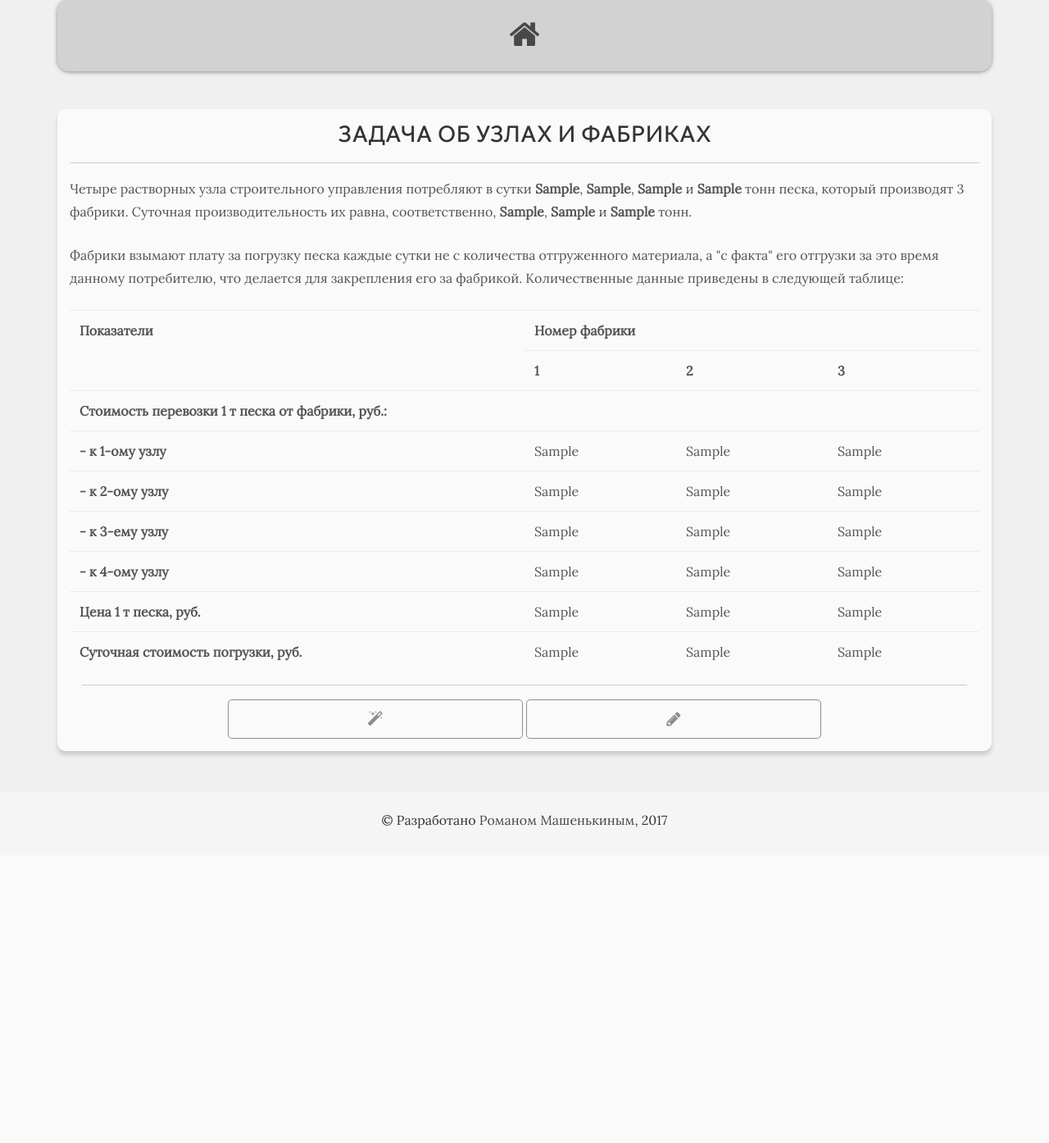
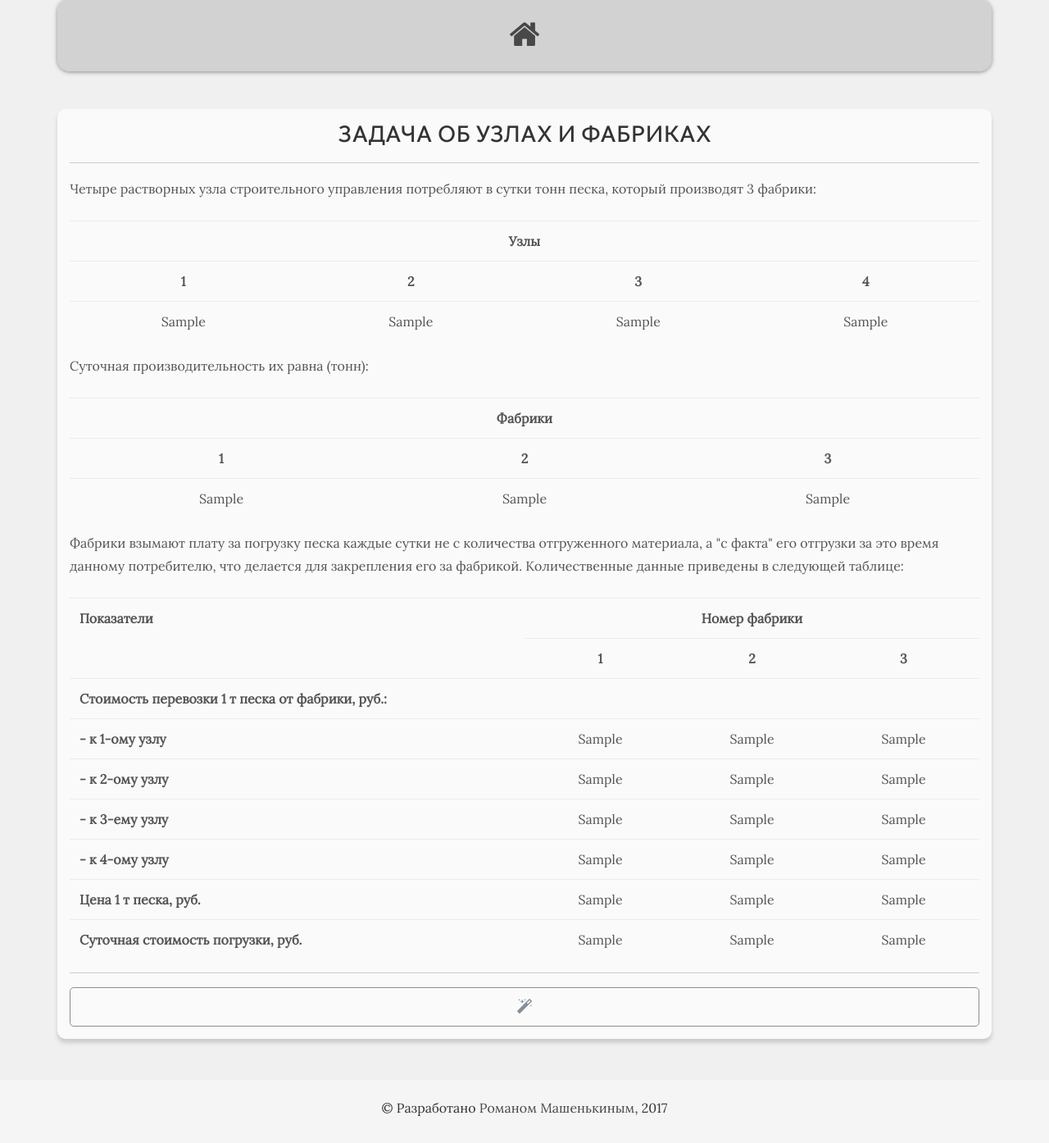
Before and after one commit to GUSAR1T0/TransportationProblem, a Django app: template templates/main.html in a window 1280 px wide. Shown: the part 132-1526 px from the top of the page at 82% size. Before the commit the page ends 1143 px from the top, so only its background shows below. Run offline with Django 3.2, Linux system fonts and the light colour scheme; the template is opened without the code that fills it: most values are stand-ins (such as "Sample title", 1, 10 or a date in 2020); some libraries are stand-ins or nearby versions.

Commit message:
Add main page with description of transportation problem
Signed-off-by: Roman Mashenkin <xromash@vxdesign.store>

```diff
--- a/templates/main.html
+++ b/templates/main.html
@@ -8,13 +8,58 @@
                     <h3 align="center">ЗАДАЧА ОБ УЗЛАХ И ФАБРИКАХ</h3>
                     <hr>
                     <p>
-                        Четыре растворных узла строительного управления потребляют в сутки
-                        <strong>{{ constants.CONSUMPTION.0 }}</strong>, <strong>{{ constants.CONSUMPTION.1 }}</strong>,
-                        <strong>{{ constants.CONSUMPTION.2 }}</strong> и <strong>{{ constants.CONSUMPTION.3 }}</strong>
-                        тонн песка, который производят 3 фабрики. Суточная производительность их равна, соответственно,
-                        <strong>{{ constants.PRODUCTIVITY.0 }}</strong>, <strong>{{ constants.PRODUCTIVITY.1 }}</strong>
-                        и <strong>{{ constants.PRODUCTIVITY.2 }}</strong> тонн.
+                        Четыре растворных узла строительного управления потребляют в сутки тонн песка, который
+                        производят 3 фабрики:
                     </p>
+                    <table class="table table-hover" width="100%">
+                        <tr>
+                            <th colspan="4" scope="colgroup" style="text-align: center">Узлы</th>
+                        </tr>
+                        <tr>
+                            <th scope="colgroup" style="text-align: center">1</th>
+                            <th scope="colgroup" style="text-align: center">2</th>
+                            <th scope="colgroup" style="text-align: center">3</th>
+                            <th scope="colgroup" style="text-align: center">4</th>
+                        </tr>
+                        <tr>
+                            <td style="text-align: center" contenteditable>
+                            {{ constants.CONSUMPTION.0 }}
+                            </td>
+                            <td style="text-align: center" contenteditable>
+                            {{ constants.CONSUMPTION.1 }}
+                            </td>
+                            <td style="text-align: center" contenteditable>
+                            {{ constants.CONSUMPTION.2 }}
+                            </td>
+                            <td style="text-align: center" contenteditable>
+                            {{ constants.CONSUMPTION.3 }}
+                            </td>
+                        </tr>
+                    </table>
+                    <p>
+                    Суточная производительность их равна (тонн):
+                    </p>
+                    <table class="table table-hover" width="100%">
+                        <tr>
+                            <th colspan="3" scope="colgroup" style="text-align: center">Фабрики</th>
+                        </tr>
+                        <tr>
+                            <th scope="colgroup" style="text-align: center">1</th>
+                            <th scope="colgroup" style="text-align: center">2</th>
+                            <th scope="colgroup" style="text-align: center">3</th>
+                        </tr>
+                        <tr>
+                            <td style="text-align: center" contenteditable>
+                            {{ constants.PRODUCTIVITY.0 }}
+                            </td>
+                            <td style="text-align: center" contenteditable>
+                            {{ constants.PRODUCTIVITY.1 }}
+                            </td>
+                            <td style="text-align: center" contenteditable>
+                            {{ constants.PRODUCTIVITY.2 }}
+                            </td>
+                        </tr>
+                    </table>
                     <p>
                         Фабрики взымают плату за погрузку песка каждые сутки не с количества отгруженного материала, а
                         "с факта" его отгрузки за это время данному потребителю, что делается для закрепления его за
@@ -23,12 +68,12 @@
                     <table class="table table-hover" width="100%">
                         <tr>
                             <th rowspan="2">Показатели</th>
-                            <th colspan="3" scope="colgroup">Номер фабрики</th>
+                            <th colspan="3" scope="colgroup" style="text-align: center">Номер фабрики</th>
                         </tr>
                         <tr>
-                            <th scope="colgroup">1</th>
-                            <th scope="colgroup">2</th>
-                            <th scope="colgroup">3</th>
+                            <th scope="colgroup" style="text-align: center">1</th>
+                            <th scope="colgroup" style="text-align: center">2</th>
+                            <th scope="colgroup" style="text-align: center">3</th>
                         </tr>
                         <tr>
                             <th scope="row" width="50%">Стоимость перевозки 1 т песка от фабрики, руб.:</th>
@@ -38,50 +83,45 @@
                         </tr>
                         <tr>
                             <th scope="row" width="50%">- к 1-ому узлу</th>
-                            <td>{{ constants.FIRST_NODE.0 }}</td>
-                            <td>{{ constants.FIRST_NODE.1 }}</td>
-                            <td>{{ constants.FIRST_NODE.2 }}</td>
+                            <td style="text-align: center" contenteditable>{{ constants.FIRST_NODE.0 }}</td>
+                            <td style="text-align: center" contenteditable>{{ constants.FIRST_NODE.1 }}</td>
+                            <td style="text-align: center" contenteditable>{{ constants.FIRST_NODE.2 }}</td>
                         </tr>
                         <tr>
                             <th scope="row" width="50%">- к 2-ому узлу</th>
-                            <td>{{ constants.SECOND_NODE.0 }}</td>
-                            <td>{{ constants.SECOND_NODE.1 }}</td>
-                            <td>{{ constants.SECOND_NODE.2 }}</td>
+                            <td style="text-align: center" contenteditable>{{ constants.SECOND_NODE.0 }}</td>
+                            <td style="text-align: center" contenteditable>{{ constants.SECOND_NODE.1 }}</td>
+                            <td style="text-align: center" contenteditable>{{ constants.SECOND_NODE.2 }}</td>
                         </tr>
                         <tr>
                             <th scope="row" width="50%">- к 3-ему узлу</th>
-                            <td>{{ constants.THIRD_NODE.0 }}</td>
-                            <td>{{ constants.THIRD_NODE.1 }}</td>
-                            <td>{{ constants.THIRD_NODE.2 }}</td>
+                            <td style="text-align: center" contenteditable>{{ constants.THIRD_NODE.0 }}</td>
+                            <td style="text-align: center" contenteditable>{{ constants.THIRD_NODE.1 }}</td>
+                            <td style="text-align: center" contenteditable>{{ constants.THIRD_NODE.2 }}</td>
                         </tr>
                         <tr>
                             <th scope="row" width="50%">- к 4-ому узлу</th>
-                            <td>{{ constants.FOURTH_NODE.0 }}</td>
-                            <td>{{ constants.FOURTH_NODE.1 }}</td>
-                            <td>{{ constants.FOURTH_NODE.2 }}</td>
+                            <td style="text-align: center" contenteditable>{{ constants.FOURTH_NODE.0 }}</td>
+                            <td style="text-align: center" contenteditable>{{ constants.FOURTH_NODE.1 }}</td>
+                            <td style="text-align: center" contenteditable>{{ constants.FOURTH_NODE.2 }}</td>
                         </tr>
                         <tr>
                             <th scope="row" width="50%">Цена 1 т песка, руб.</th>
-                            <td>{{ constants.COST_OF_ONE_TON.0 }}</td>
-                            <td>{{ constants.COST_OF_ONE_TON.1 }}</td>
-                            <td>{{ constants.COST_OF_ONE_TON.2 }}</td>
+                            <td style="text-align: center" contenteditable>{{ constants.COST_OF_ONE_TON.0 }}</td>
+                            <td style="text-align: center" contenteditable>{{ constants.COST_OF_ONE_TON.1 }}</td>
+                            <td style="text-align: center" contenteditable>{{ constants.COST_OF_ONE_TON.2 }}</td>
                         </tr>
                         <tr>
                             <th scope="row" width="50%">Суточная стоимость погрузки, руб.</th>
-                            <td>{{ constants.DAILY_COST_OF_GOODS_LOADING.0 }}</td>
-                            <td>{{ constants.DAILY_COST_OF_GOODS_LOADING.1 }}</td>
-                            <td>{{ constants.DAILY_COST_OF_GOODS_LOADING.2 }}</td>
+                            <td style="text-align: center" contenteditable>{{ constants.DAILY_COST_OF_GOODS_LOADING.0 }}</td>
+                            <td style="text-align: center" contenteditable>{{ constants.DAILY_COST_OF_GOODS_LOADING.1 }}</td>
+                            <td style="text-align: center" contenteditable>{{ constants.DAILY_COST_OF_GOODS_LOADING.2 }}</td>
                         </tr>
                     </table>
-                    <div class="col-12" align="center">
-                        <hr>
-                        <a class="btn btn-outline-secondary btn-lg col-4" href="/solve/">
-                            <i class="fa fa-magic" aria-hidden="true"></i>
-                        </a>
-                        <a class="btn btn-outline-secondary btn-lg col-4" href="/prepare/">
-                            <i class="fa fa-pencil" aria-hidden="true"></i>
-                        </a>
-                    </div>
+                    <hr>
+                    <a class="btn btn-outline-secondary btn-lg btn-block" href="/solve/">
+                        <i class="fa fa-magic" aria-hidden="true"></i>
+                    </a>
                 </div>
             </div>
         </div>
```
